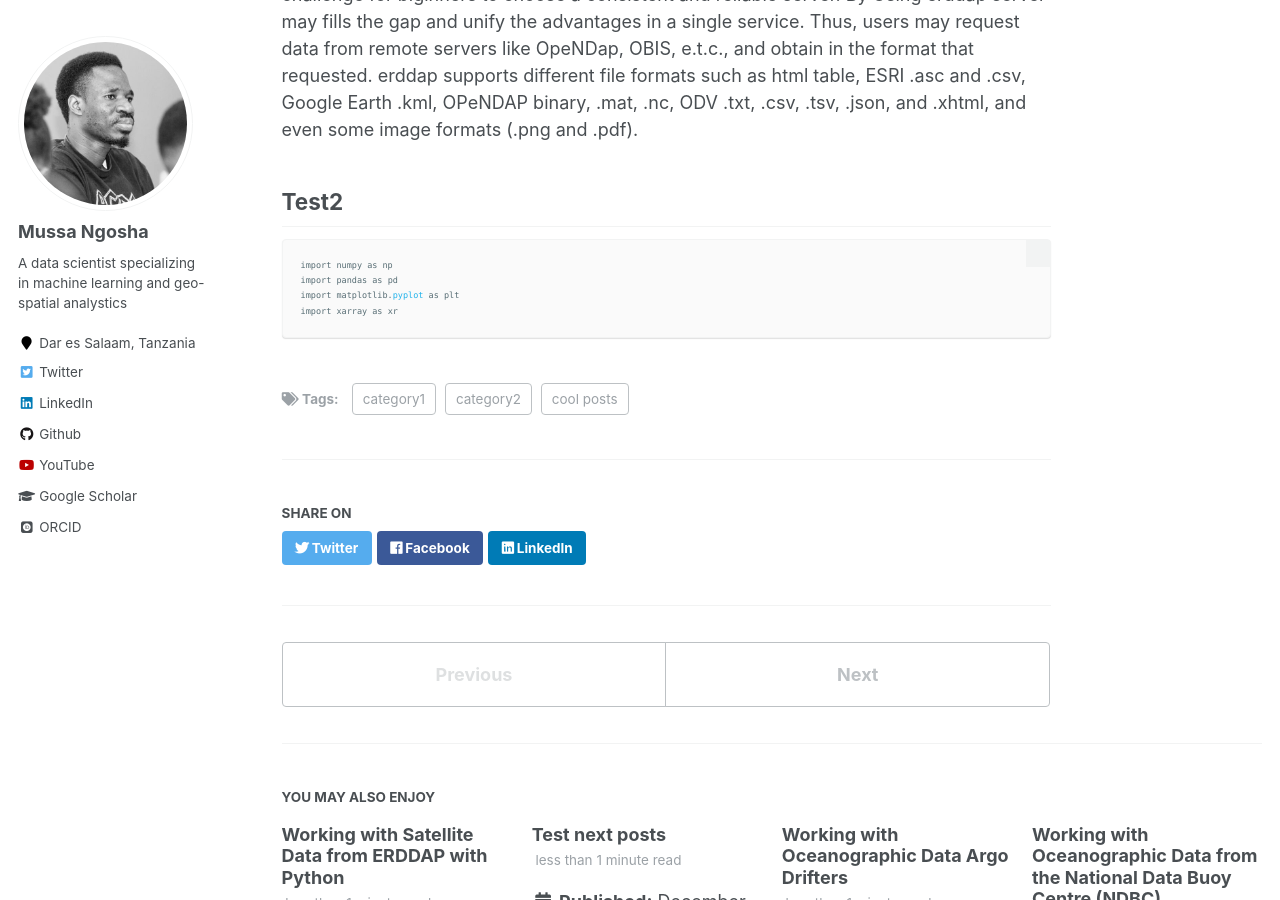
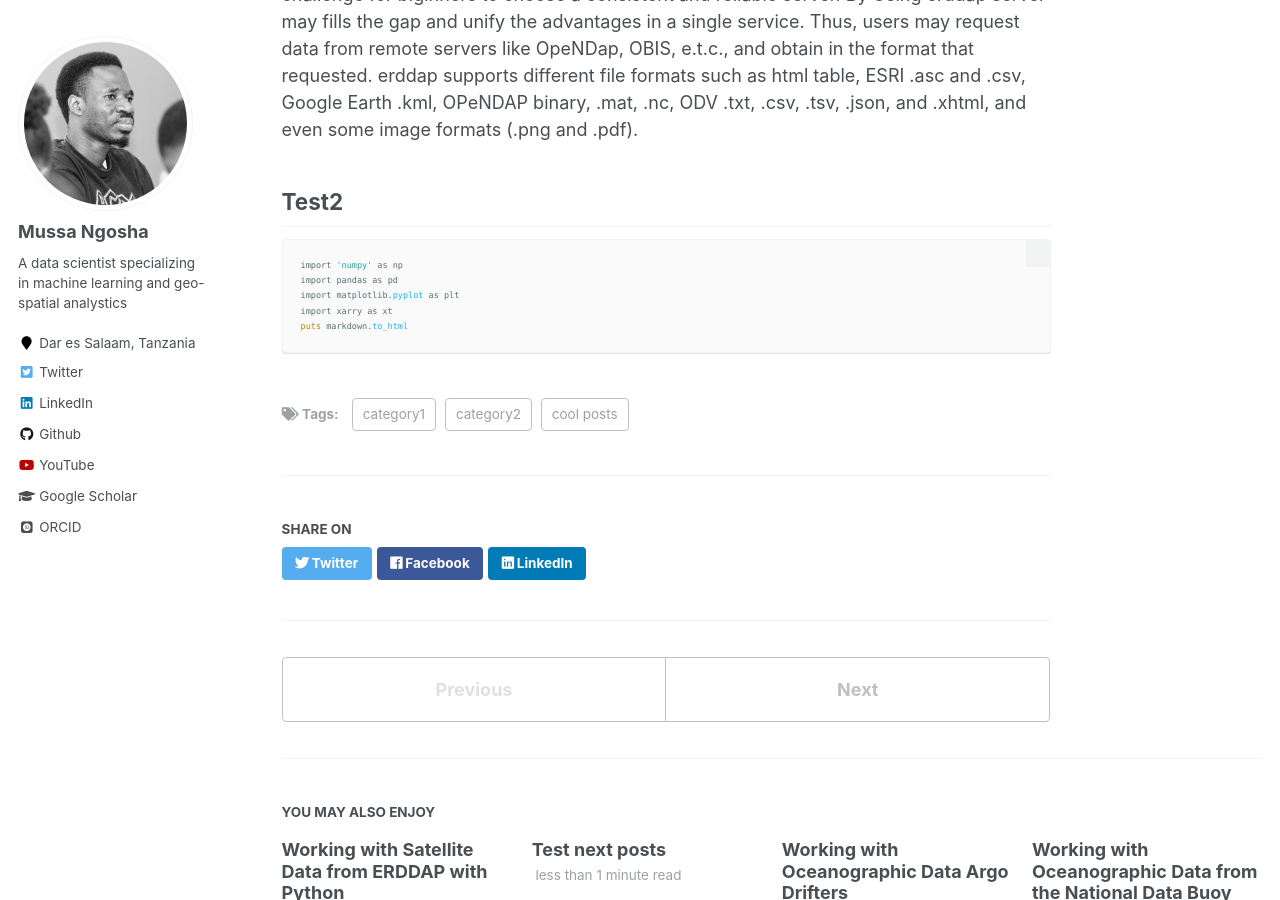
Before and after one commit to NgoshaJr/ngoshajr.github.io, a Jekyll site: the page built from _posts/2012-08-14-blog-post-1.md, in a window 1280 px wide and 900 px high, scrolled down 464 px. Built offline with Jekyll 4.4.1, drawn with Linux system fonts in a browser that asks for light colours; some web fonts are replaced.

Commit message:
Update 2012-08-14-blog-post-1.md

````diff
--- a/_posts/2012-08-14-blog-post-1.md
+++ b/_posts/2012-08-14-blog-post-1.md
@@ -15,8 +15,9 @@ There are many scientific data servers available in the world that provide satel
 ## Test2
 
 ```ruby
-import numpy as np
+import 'numpy' as np
 import pandas as pd
 import matplotlib.pyplot as plt
-import xarray as xr
+import xarry as xt
+puts markdown.to_html
 ```
````
